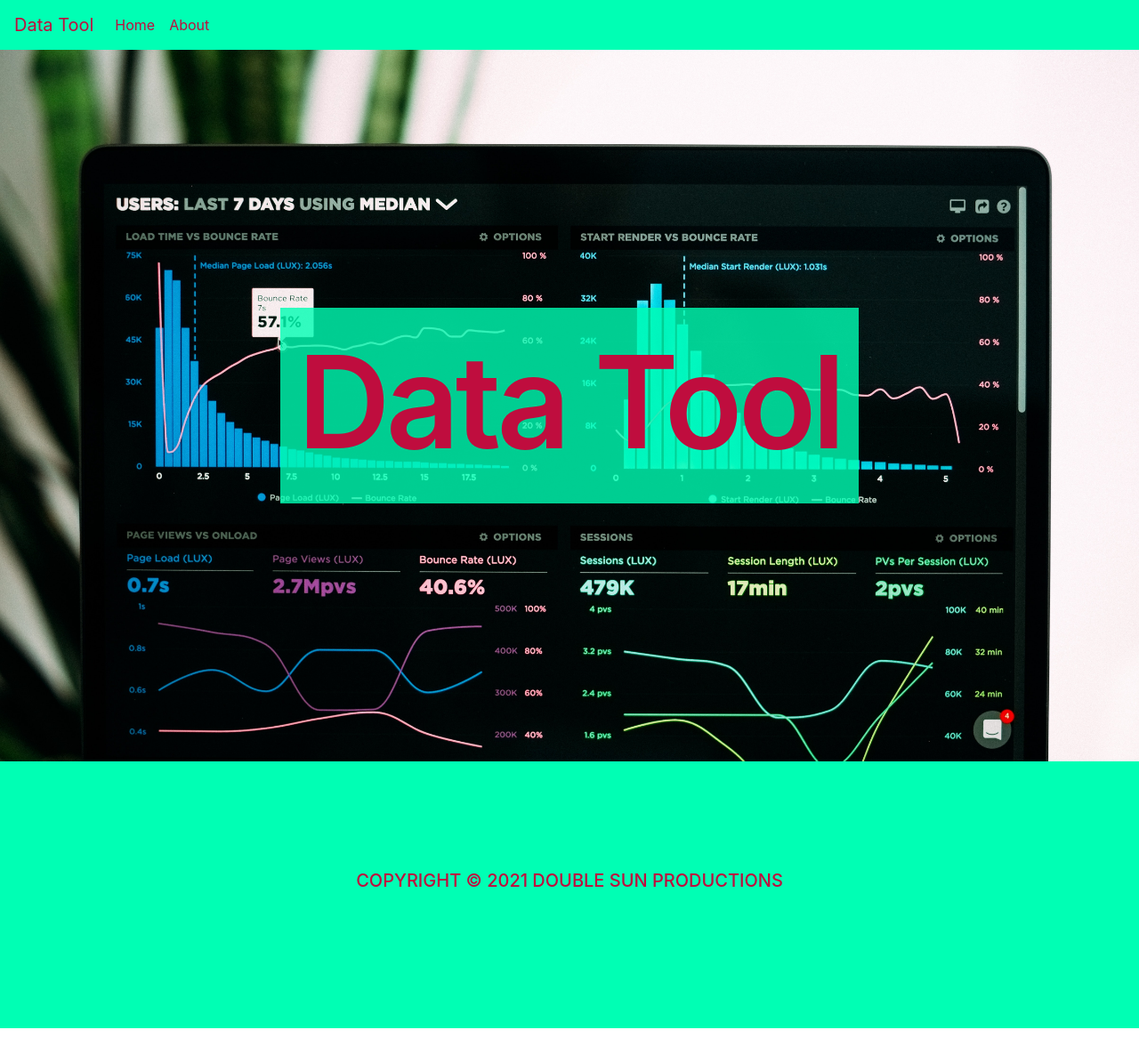
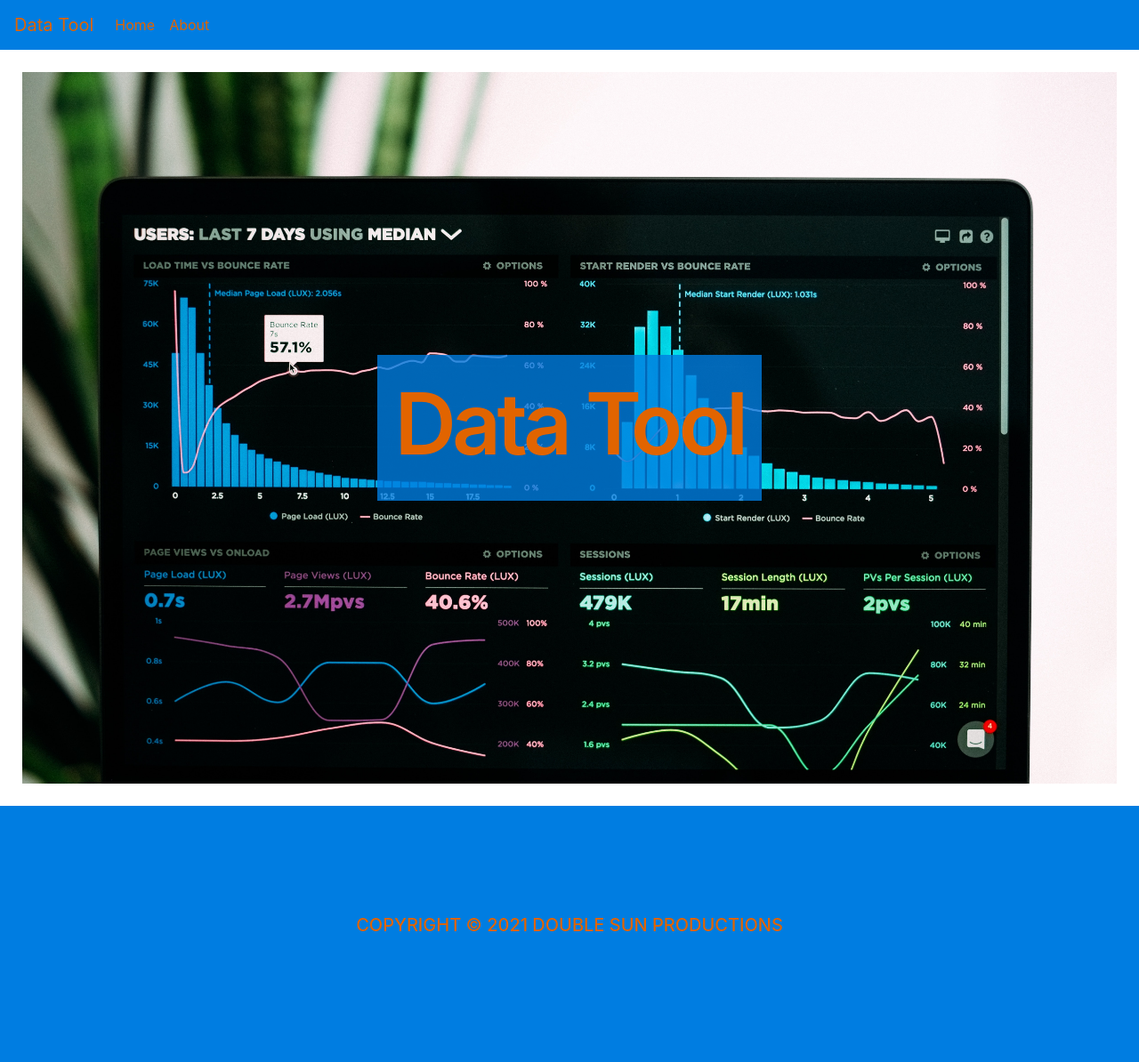
Before and after one commit to ravenusmc/data_tool, a Vue app in the folder client/: page / in a window 1280 px wide. Shown: the top 1194 px of the page at 89% size. Before the commit the page ends 1156 px from the top, so only its background shows below. Built offline with nearby package versions, Linux system fonts and the light colour scheme; some icons are missing.

Commit message:
worked more on the home page

```diff
--- a/client/src/components/generic/Footer.vue
+++ b/client/src/components/generic/Footer.vue
@@ -43,7 +43,7 @@ footer {
   flex-direction: column;
   justify-content: center;
   align-items: center;
-  background: rgb(0, 255, 180);
+  background: rgb(0, 125, 225);
   height: 300px;
 }
 .footer_fix {
@@ -55,7 +55,7 @@ footer {
   padding-top: 50px;
 }
 .footerTitle {
-  color: #bf0d3e;
+  color: rgb(225, 100, 0);
   font-size: 20px;
   text-transform: uppercase;
   text-align: center;
--- a/client/src/components/generic/Navbar.vue
+++ b/client/src/components/generic/Navbar.vue
@@ -44,10 +44,10 @@ export default {};
 <style scoped>
 
 .backgroundColor {
-  background-color: rgb(0, 255, 180) !important;
+  background-color: rgb(0, 125, 225) !important;
 }
 .fontColor {
-  color: #bf0d3e !important;
+  color: rgb(225, 100, 0) !important;
 }
 .navbar-toggler {
   background-color: white;
--- a/client/src/views/Home.vue
+++ b/client/src/views/Home.vue
@@ -26,11 +26,11 @@ export default {
 <style scoped>
 
 section {
+  margin: 25px;
   background-image: url('../assets/images/data_pic.jpg');
   background-position: center;
   background-size: cover;
   background-repeat: no-repeat;
-	/* width: 100%; */
 	height: 100vh;
   display: flex;
   flex-direction: column;
@@ -39,14 +39,14 @@ section {
 }
 
 .title_header {
-  font-size: 9rem;
+  font-size: 6rem;
   font-weight: 600;
   letter-spacing: -.3rem;
-  color: #bf0d3e;
+  color: rgb(225, 100, 0);
 }
 
 .title-div {
-  background-color: rgba(0, 255, 180, 0.8);
+  background-color: rgba(0, 125, 225, 0.8);
   padding: 20px;
 }
 
```
Also changed, not shown: 2 other files (tests, documents, lock files or other folders).
